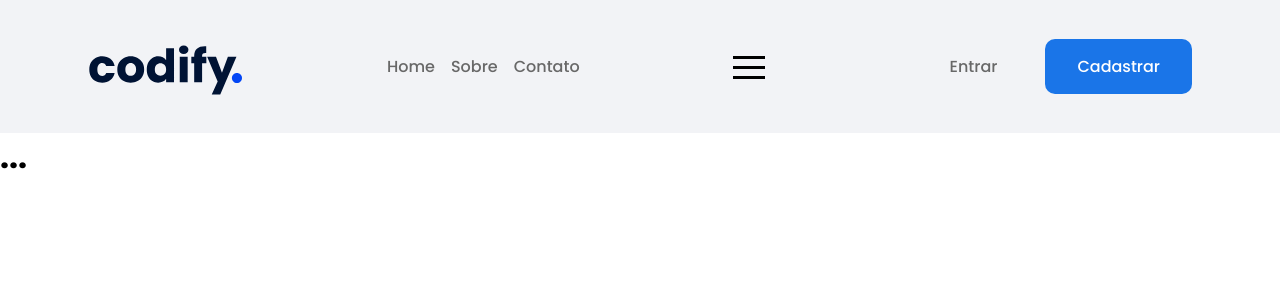
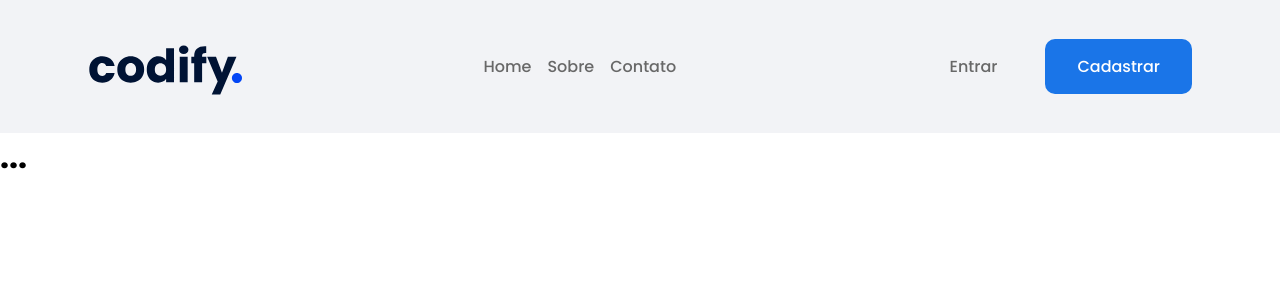
Before and after one commit to DavidAugustoo/codify-frontend, a React (Vite) app: page / in a window 1280 px wide. Shown: the top 300 px of the page. Built offline with nearby package versions, Linux system fonts and the light colour scheme.

Commit message:
fix: hamburger button appearing on large screens

```diff
--- a/src/pages/LandingPage/components/Header/index.jsx
+++ b/src/pages/LandingPage/components/Header/index.jsx
@@ -2,7 +2,7 @@ import {
   HeaderContainer,
   NavDesktopContainer,
   NavMobileContainer,
-  // MobileButton,
+  MobileButton,
 } from './styles'
 
 import codifyLogoImg from '../../../../assets/codify-logo.svg'
@@ -48,7 +48,9 @@ export function Header() {
           <List size={45} />
         </MobileButton> */}
 
-        <Hamburger toggled={isOpen} toggle={setOpen} />
+        <MobileButton>
+          <Hamburger toggled={isOpen} toggle={setOpen} />
+        </MobileButton>
 
         <ButtonsArea />
       </div>
```
